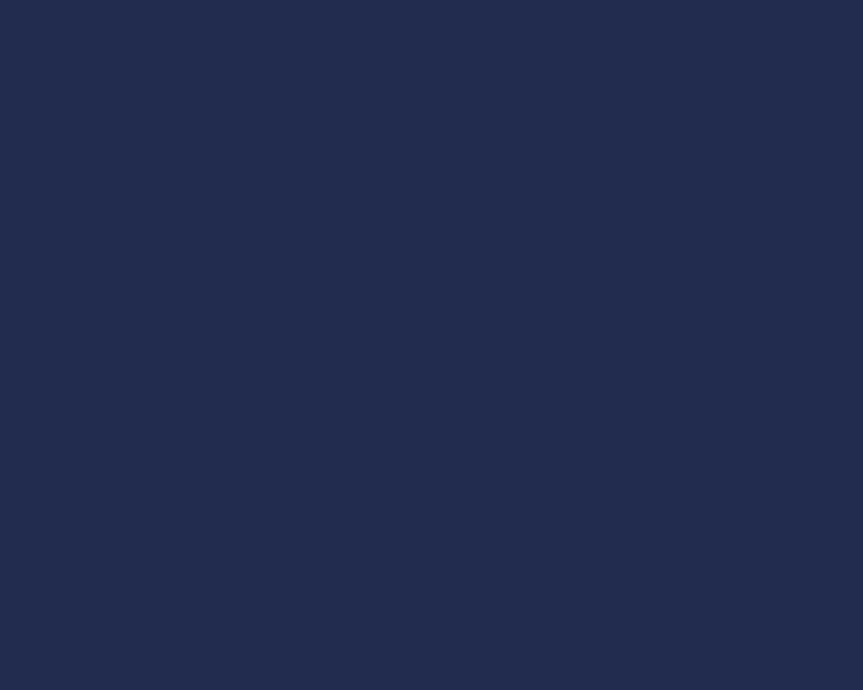
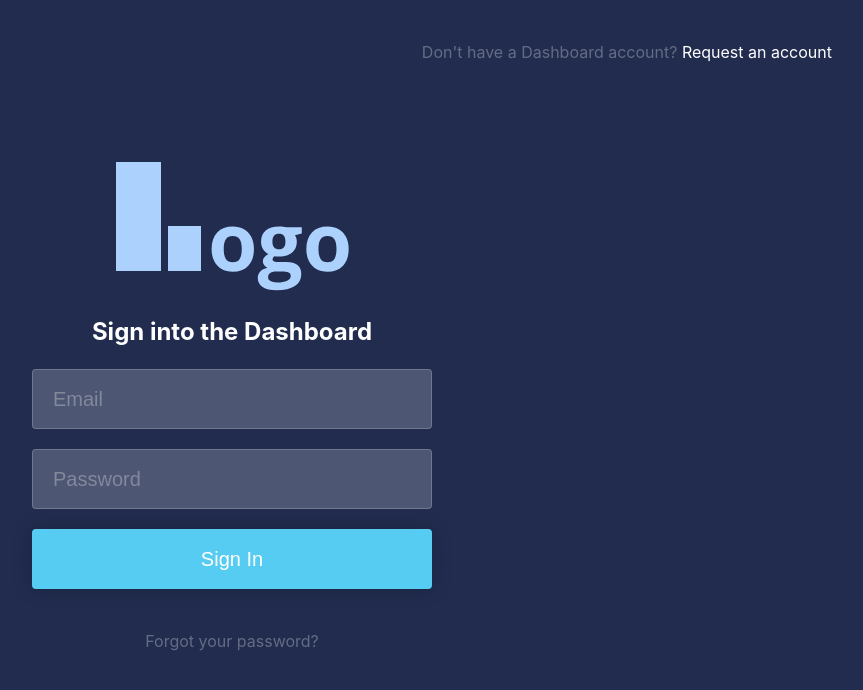
Before and after one commit to idr4n/vue-admin-dashboard, a Vue app: page /signin in a window 1280 px wide. Shown: the top 690 px of the page, without its empty margins (408-1271 px from the left). Built offline with nearby package versions, Linux system fonts and the light colour scheme.

Commit message:
Finish signin view

```diff
--- a/src/views/SignInFlow/Signin.vue
+++ b/src/views/SignInFlow/Signin.vue
@@ -1,5 +1,17 @@
 <template>
-    <div class="container"></div>
+    <div class="container">
+        <div class="request">Don't have a Dashboard account?
+            <router-link to="/request">Request an account</router-link>
+        </div>
+        <div class="login">
+            <img src="@/assets/logo-light.svg" alt="logo">
+            <h4>Sign into the Dashboard</h4>
+            <input type="email" placeholder="Email">
+            <input type="password" placeholder="Password">
+            <button>Sign In</button>
+            <router-link to="/recover">Forgot your password?</router-link>
+        </div>
+    </div>
 </template>
 
 <script>
@@ -9,4 +21,79 @@ export default {
 </script>
 
 <style scoped lang="scss">
+.container {
+    display: flex;
+    justify-content: center;
+    align-items: center;
+
+    min-height: 100vh;
+}
+
+.login {
+    width: 400px;
+}
+
+h4 {
+    margin: 0;
+    margin-top: 20px;
+    line-height: 34px;
+    font-size: 24px;
+    text-align: center;
+    color: #ffffff;
+}
+
+input {
+    background: rgba(255, 255, 255, 0.2);
+    border: 1px solid rgba(255, 255, 255, 0.2);
+    box-sizing: border-box;
+    border-radius: 4px;
+
+    height: 60px;
+    width: 100%;
+
+    font-size: 20px;
+    color: white;
+    padding-left: 20px;
+    margin-top: 20px;
+
+    &::placeholder {
+        color: rgba(255, 255, 255, 0.3);
+    }
+}
+
+button {
+    background: #56ccf2;
+    box-shadow: 0px 0px 20px rgba(0, 0, 0, 0.2);
+    border-radius: 4px;
+    border: none;
+
+    height: 60px;
+    width: 100%;
+
+    font-size: 20px;
+    color: white;
+    margin-top: 20px;
+    margin-bottom: 40px;
+}
+
+a {
+    line-height: 25px;
+    font-size: 16px;
+    text-align: center;
+
+    color: rgba(255, 255, 255, 0.3);
+    text-decoration: none;
+}
+
+.request {
+    position: absolute;
+    top: 40px;
+    right: 40px;
+
+    color: rgba(255, 255, 255, 0.3);
+
+    a {
+        color: white;
+    }
+}
 </style>
```
Also changed, not shown: src/assets/logo-dark.svg (added), src/assets/logo-light.svg (added).
